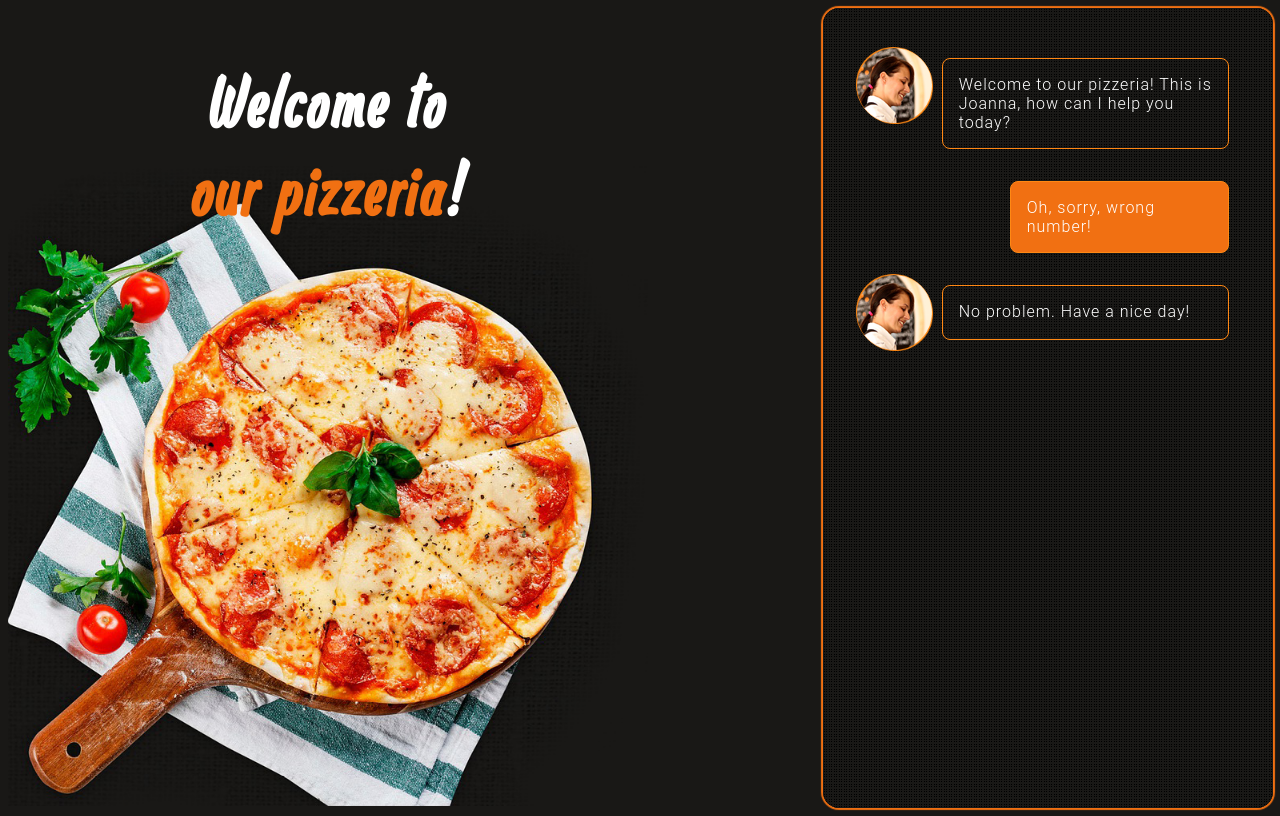
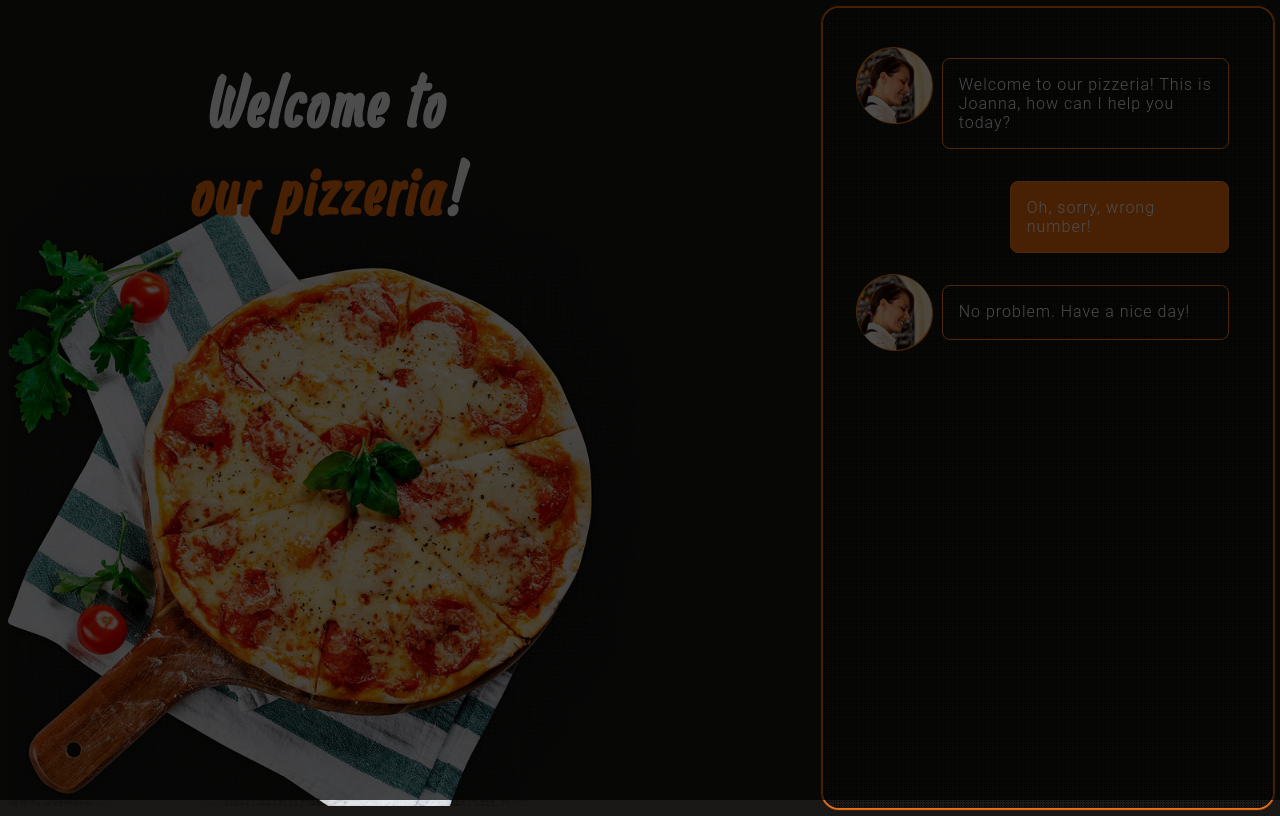
Before and after one commit to agawrysiuk/camunda-pizza-order, an Angular app in the folder pizza-order-frontend/: page /pizzeria-answered in a window 1280 px wide. Both pictures are taken after a click on the element "Oh, sorry, wrong number!". Shown: the top 816 px of the page. Built offline with nearby package versions, Linux system fonts and the light colour scheme.

Commit message:
Added grey screen

```diff
--- a/pizza-order-frontend/src/app/app.component.css
+++ b/pizza-order-frontend/src/app/app.component.css
@@ -2,6 +2,17 @@
   height: 100%;
   display: inline-flex;
   flex-direction: row;
+}
+
+.grey-screen {
+  position: fixed;
+  top: 0;
+  right: 0;
+  bottom: 0;
+  left: 0;
+  background-color: #000000;
+  opacity: 0.7;
+  z-index: 10;
 }
 
 .main-left-column {
--- a/pizza-order-frontend/src/app/app.component.html
+++ b/pizza-order-frontend/src/app/app.component.html
@@ -11,3 +11,4 @@
     <router-outlet></router-outlet>
   </div>
 </div>
+<div id="greyScreen" class="grey-screen display-none"></div>
--- a/pizza-order-frontend/src/app/app.component.ts
+++ b/pizza-order-frontend/src/app/app.component.ts
@@ -11,7 +11,7 @@ export class AppComponent {
   constructor(private pickPizzaService: PickPizzaService) {
     pickPizzaService.changeEmitted$.subscribe(
       text => {
-        alert(text);
+        document.getElementById('greyScreen').className = 'grey-screen';
       });
   }
 
--- a/pizza-order-frontend/src/components/pizzeria-answered/pizzeria-answered.component.css
+++ b/pizza-order-frontend/src/components/pizzeria-answered/pizzeria-answered.component.css
@@ -119,10 +119,6 @@
   background: #f17012 !important;
 }
 
-.display-none {
-  display: none;
-}
-
 .your-answer {
   background: #f17012 !important;
   width: 60%;
--- a/pizza-order-frontend/src/styles.css
+++ b/pizza-order-frontend/src/styles.css
@@ -9,3 +9,7 @@ body {
   background: #191816;
   overflow-x: hidden;
 }
+
+.display-none {
+  display: none;
+}
```
